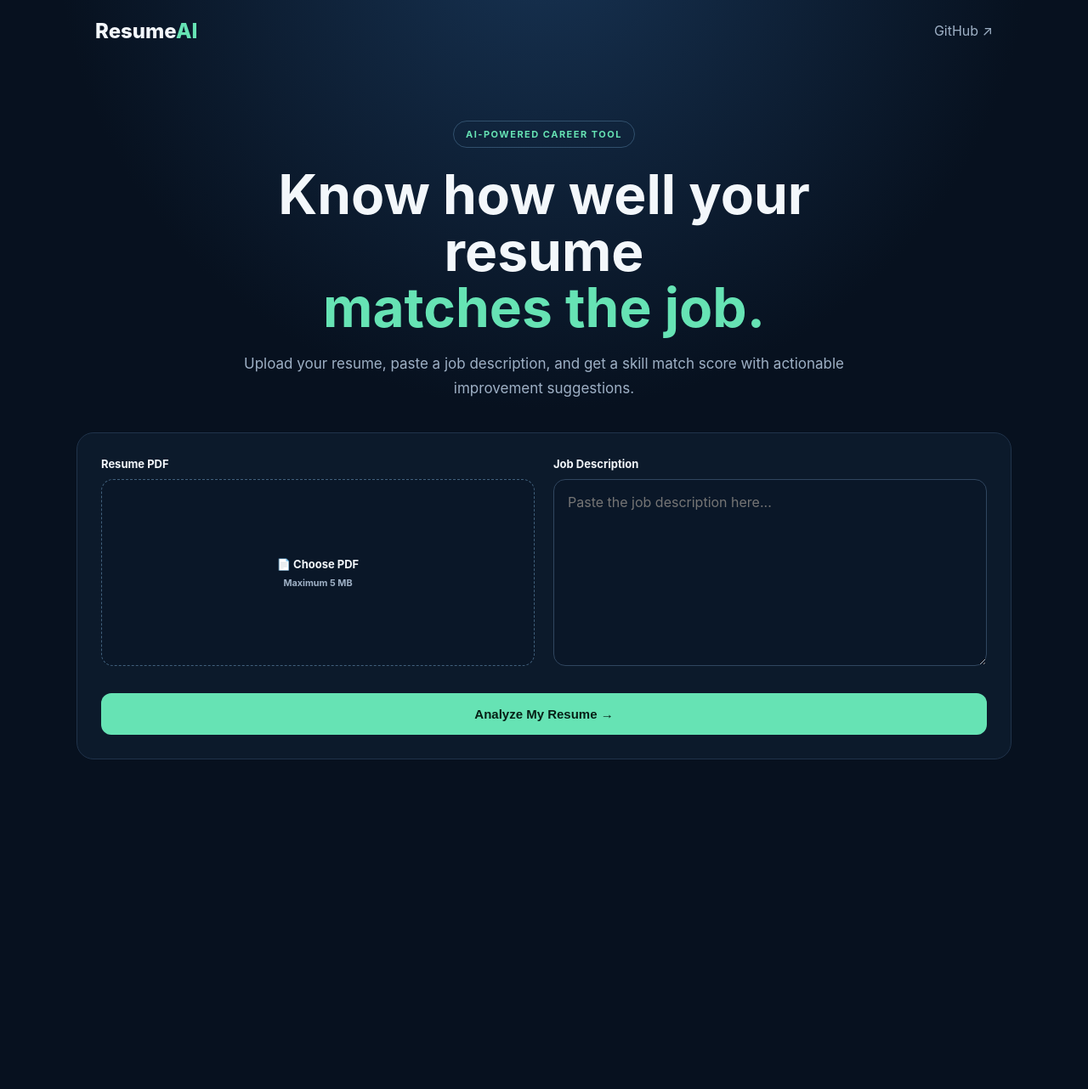
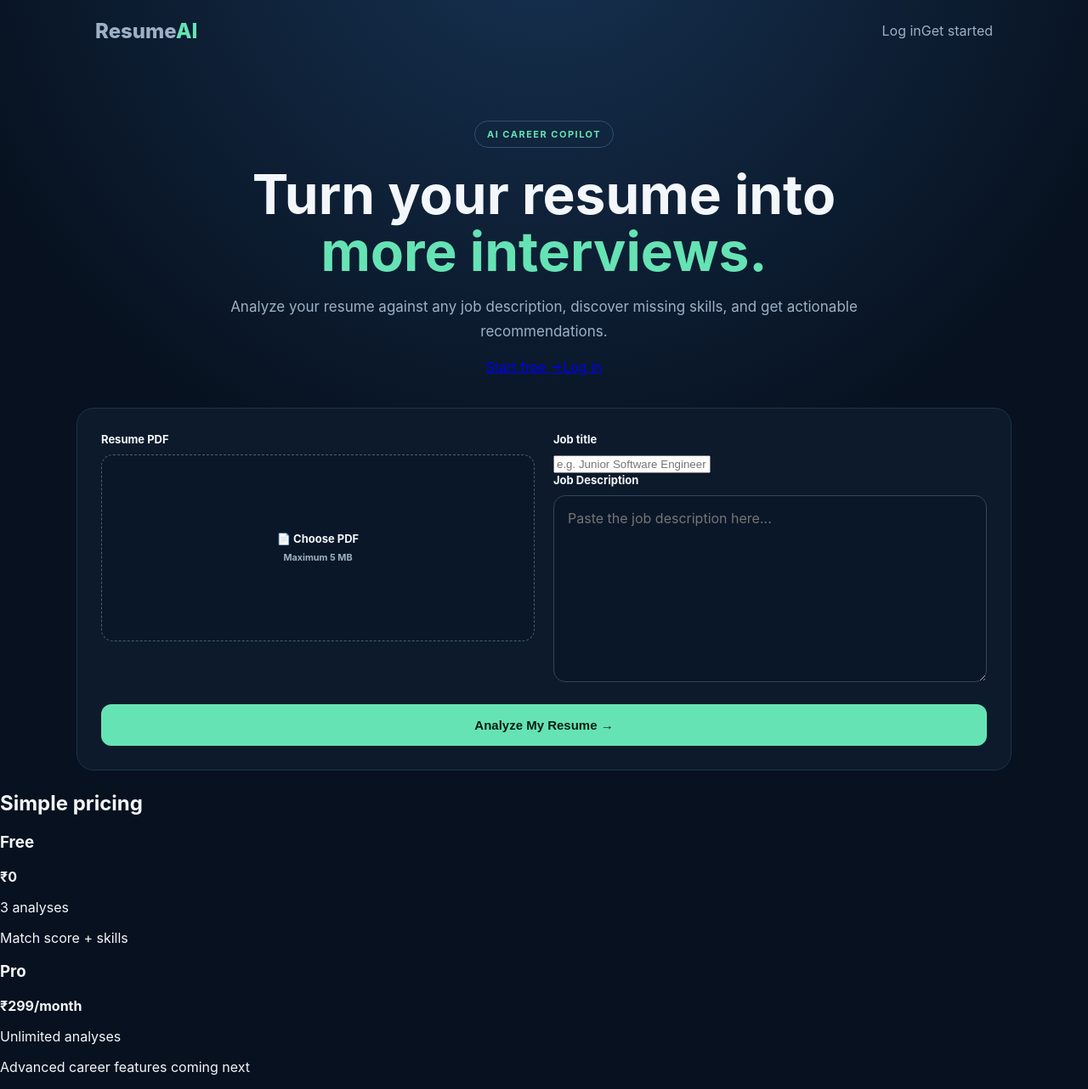
Before and after one commit to mohammedsohaib04/ai-resume-analyzer-job-matcher, a Flask app: page / in a window 1280 px wide. Shown: the whole page at 85% size. Before the commit the page ends 894 px from the top, so only its background shows below. Run offline with Flask 3, Linux system fonts and the light colour scheme.

Commit message:
Upgrade ResumeAI to SaaS foundation: templates/index.html

```diff
--- a/templates/index.html
+++ b/templates/index.html
@@ -1,6 +1,7 @@
 <!DOCTYPE html>
-<html lang="en"><head><meta charset="UTF-8"><meta name="viewport" content="width=device-width,initial-scale=1.0"><title>ResumeAI — Resume Analyzer</title><link rel="stylesheet" href="/static/style.css"></head>
-<body><header class="nav"><div class="brand">Resume<span>AI</span></div><a href="https://github.com/mohammedsohaib04/ai-resume-analyzer-job-matcher" target="_blank">GitHub ↗</a></header>
-<main><section class="hero"><div class="badge">AI-POWERED CAREER TOOL</div><h1>Know how well your resume<br><span>matches the job.</span></h1><p>Upload your resume, paste a job description, and get a skill match score with actionable improvement suggestions.</p></section>
-<section class="card"><form id="form"><div class="grid"><div><label>Resume PDF</label><label class="upload"><input id="resume" name="resume" type="file" accept=".pdf"><strong>📄 Choose PDF</strong><small id="filename">Maximum 5 MB</small></label></div><div><label>Job Description</label><textarea name="job_description" placeholder="Paste the job description here..."></textarea></div></div><button id="btn">Analyze My Resume →</button></form></section>
-<section id="error" class="error"></section><section id="results" class="results hidden"><div class="score-card"><div><small>MATCH SCORE</small><div class="score" id="score">0%</div><p id="summary"></p></div><div class="ring" id="ring"></div></div><div class="columns"><div class="result-card"><h3>✓ Matched Skills</h3><div id="matched" class="chips"></div></div><div class="result-card"><h3>＋ Missing Skills</h3><div id="missing" class="chips"></div></div></div><div class="result-card"><h3>💡 Improvement Suggestions</h3><ul id="suggestions"></ul></div></section></main><script src="/static/script.js"></script></body></html>
+<html lang="en"><head><meta charset="UTF-8"><meta name="viewport" content="width=device-width,initial-scale=1.0"><title>ResumeAI — AI Career Copilot</title><link rel="stylesheet" href="/static/style.css"></head>
+<body><header class="nav"><a class="brand" href="/">Resume<span>AI</span></a><nav>{% if current_user %}<a href="/dashboard">Dashboard</a><a href="/logout">Logout</a>{% else %}<a href="/login">Log in</a><a class="nav-cta" href="/signup">Get started</a>{% endif %}</nav></header>
+<main><section class="hero"><div class="badge">AI CAREER COPILOT</div><h1>Turn your resume into<br><span>more interviews.</span></h1><p>Analyze your resume against any job description, discover missing skills, and get actionable recommendations.</p><div class="hero-actions">{% if current_user %}<a class="primary-link" href="#analyzer">Analyze a job →</a>{% else %}<a class="primary-link" href="/signup">Start free →</a><a class="secondary-link" href="/login">Log in</a>{% endif %}</div></section>
+<section id="analyzer" class="card"><form id="form"><div class="grid"><div><label>Resume PDF</label><label class="upload"><input id="resume" name="resume" type="file" accept=".pdf"><strong>📄 Choose PDF</strong><small id="filename">Maximum 5 MB</small></label></div><div><label>Job title</label><input name="job_title" placeholder="e.g. Junior Software Engineer"><label class="job-label">Job Description</label><textarea name="job_description" placeholder="Paste the job description here..."></textarea></div></div><button id="btn">Analyze My Resume →</button></form></section>
+<section id="error" class="error"></section><section id="results" class="results hidden"><div class="score-card"><div><small>MATCH SCORE</small><div class="score" id="score">0%</div><p id="summary"></p></div><div class="ring" id="ring"></div></div><div class="columns"><div class="result-card"><h3>✓ Matched Skills</h3><div id="matched" class="chips"></div></div><div class="result-card"><h3>＋ Missing Skills</h3><div id="missing" class="chips"></div></div></div><div class="result-card"><h3>💡 Improvement Suggestions</h3><ul id="suggestions"></ul></div></section>
+<section class="pricing"><h2>Simple pricing</h2><div class="price-grid"><div class="price"><h3>Free</h3><strong>₹0</strong><p>3 analyses</p><p>Match score + skills</p></div><div class="price featured"><h3>Pro</h3><strong>₹299<span>/month</span></strong><p>Unlimited analyses</p><p>Advanced career features coming next</p></div></div></section></main><script src="/static/script.js"></script></body></html>
```
